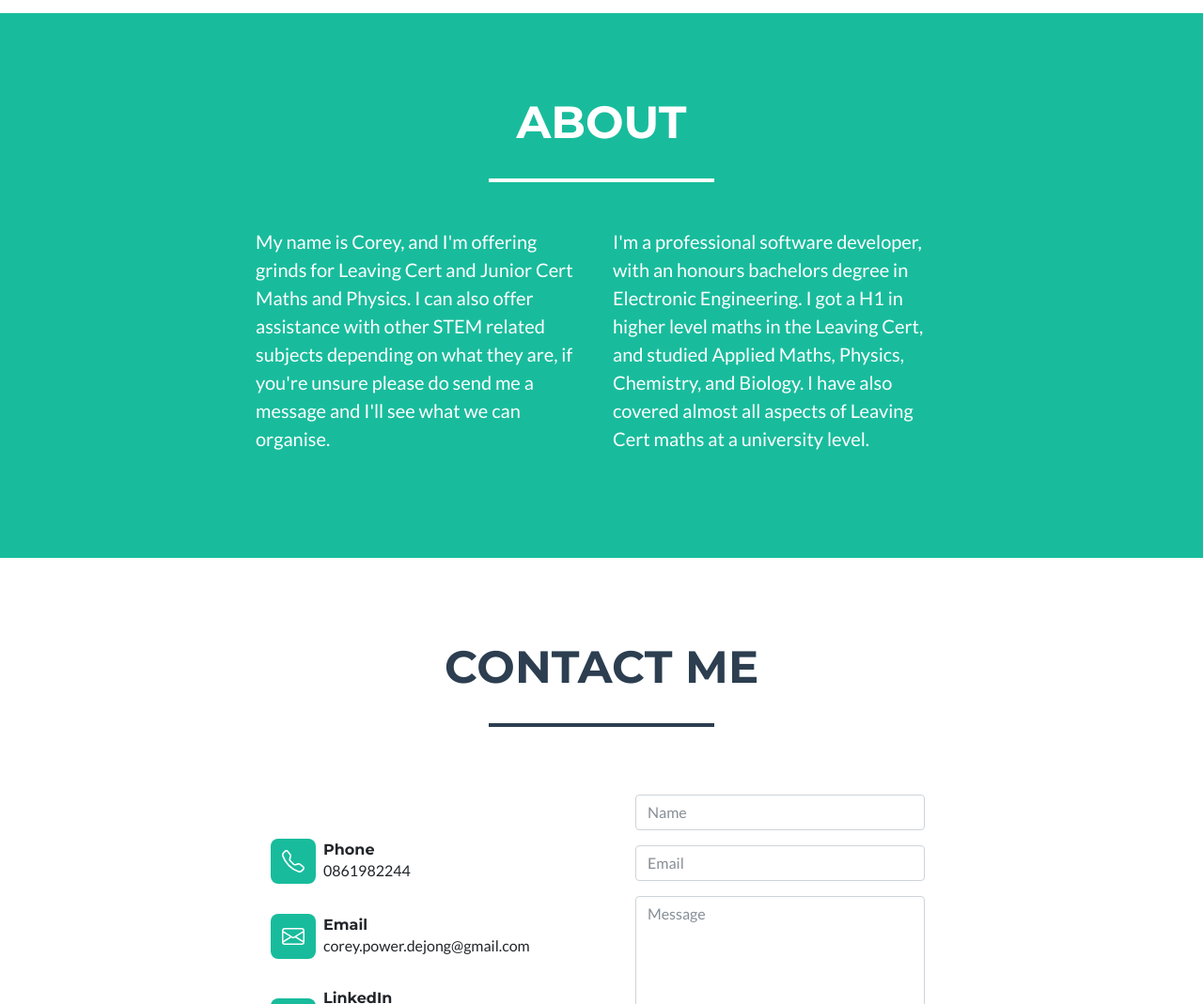
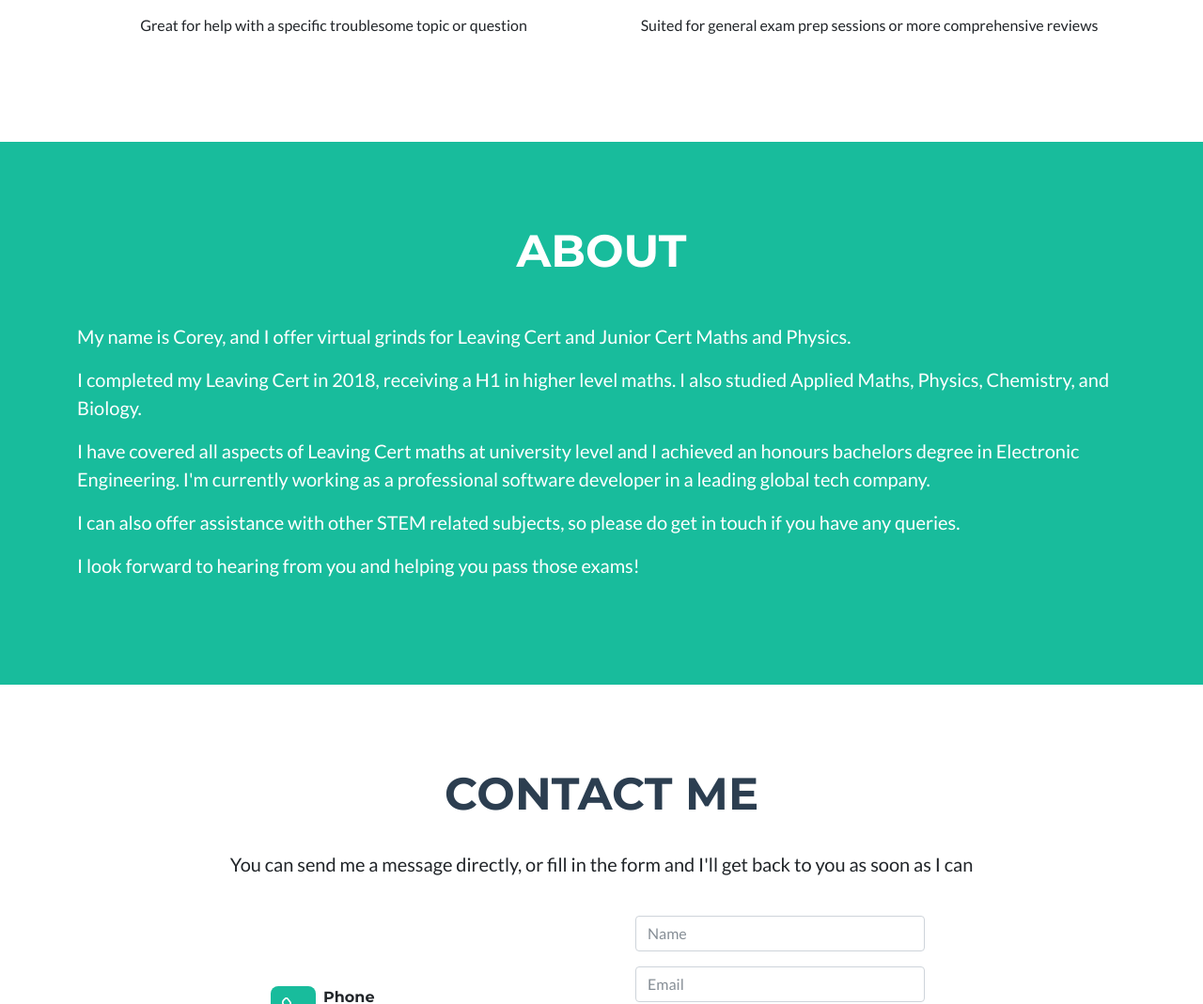
Before and after one commit to coreypowerdejong/coreypowerdejong.github.io, a plain HTML site: page index.html in a window 1280 px wide. Shown: the part 1378-2447 px from the top of the page at 94% size. Drawn offline with nearby package versions, Linux system fonts and the light colour scheme.

Commit message:
Add files via upload

```diff
--- a/index.html
+++ b/index.html
@@ -4,7 +4,7 @@
 <head>
     <meta charset="utf-8">
     <meta name="viewport" content="width=device-width, initial-scale=1.0, shrink-to-fit=no">
-    <title>Home - Brand</title>
+    <title>Corey Power De Jong</title>
     <link rel="stylesheet" href="assets/bootstrap/css/bootstrap.min.css">
     <link rel="stylesheet" href="assets/css/Lato.css">
     <link rel="stylesheet" href="assets/css/Montserrat.css">
@@ -26,14 +26,16 @@
     </nav>
     <header class="text-center text-white bg-primary masthead">
         <div class="container"><img class="img-thumbnail d-block mx-auto mb-5" src="assets/img/IMG_5728.png" width="256">
-            <h1><strong>Maths, Physics, and Programming Tutor</strong></h1><hr class="star-light" />
-            <h2 class="font-weight-light mb-0">Corey Power De Jong</h2>
+            <h1><strong>Do you need help with STEM Junior Cert or Leaving Cert subjects?</strong></h1>
+            <h1><br></h1>
+            <h1 class="font-weight-light mb-0">Corey Power De Jong<br></h1>
+            <h1 class="font-weight-light mb-0"><br></h1>
+            <h2 class="font-weight-light mb-0">Experienced Maths, Physics, and Programming tutor with proven success in helping students pass exams</h2>
         </div>
     </header>
     <section id="portfolio" class="portfolio">
         <div class="container">
             <h2 class="text-uppercase text-center text-secondary">Pricing</h2>
-            <hr class="star-dark mb-5">
             <div class="row">
                 <div class="col-md-6 col-lg-6 text-center">
                     <h1 class="text-secondary">One hour grind</h1>
@@ -51,13 +53,34 @@
     <section class="text-white bg-primary mb-0" id="about" style="background: var(--bs-white);">
         <div class="container">
             <h2 class="text-uppercase text-center text-white">About</h2>
-            <hr class="star-light mb-5">
+            <h2 class="text-uppercase text-center text-white">&nbsp; &nbsp;</h2>
             <div class="row">
-                <div class="col-lg-4 ms-auto">
-                    <p class="lead">My name is Corey, and I'm offering grinds for Leaving Cert and Junior Cert Maths and Physics. I can also offer assistance with other STEM related subjects depending on what they are, if you're unsure please do send me a message and I'll see what we can organise.</p>
-                </div>
-                <div class="col-lg-4 me-auto">
-                    <p class="lead">I'm a professional software developer, with an honours bachelors degree in Electronic Engineering. I got a H1 in higher level maths in the Leaving Cert, and studied Applied Maths, Physics, Chemistry, and Biology. I have also covered almost all aspects of Leaving Cert maths at a university level.</p>
+                <div class="col">
+                    <div class="row">
+                        <div class="col">
+                            <p class="lead">My name is Corey, and I offer virtual grinds for Leaving Cert and Junior Cert Maths and Physics.</p>
+                        </div>
+                    </div>
+                    <div class="row">
+                        <div class="col">
+                            <p class="lead">I completed my Leaving Cert in 2018, receiving a H1 in higher level maths. I also studied Applied Maths, Physics, Chemistry, and Biology.&nbsp;</p>
+                        </div>
+                    </div>
+                    <div class="row">
+                        <div class="col">
+                            <p class="lead">I have covered all aspects of Leaving Cert maths at university level and I achieved an honours bachelors degree in Electronic Engineering. I'm currently working as a professional software developer in a leading global tech company.</p>
+                        </div>
+                    </div>
+                    <div class="row">
+                        <div class="col">
+                            <p class="lead">I can also offer assistance with other STEM related subjects, so please do get in touch if you have any queries.</p>
+                        </div>
+                    </div>
+                    <div class="row">
+                        <div class="col">
+                            <p class="lead">I look forward to hearing from you and helping you pass those exams!</p>
+                        </div>
+                    </div>
                 </div>
             </div>
         </div>
@@ -65,7 +88,8 @@
     <section id="contact">
         <div class="container">
             <h2 class="text-uppercase text-center text-secondary mb-0">Contact Me</h2>
-            <hr class="star-dark mb-5">
+            <h2 class="text-uppercase text-center text-secondary mb-0">&nbsp;&nbsp;</h2>
+            <p class="lead text-center">You can send me a message directly, or fill in the form and I'll get back to you as soon as I can</p>
             <div class="row d-flex justify-content-center">
                 <div class="col-md-6 col-lg-4 col-xl-4">
                     <div class="d-flex flex-column justify-content-center align-items-start h-100">
@@ -99,9 +123,10 @@
                 </div>
                 <div class="col-md-6 col-lg-5 col-xl-4">
                     <div>
-                        <form class="p-3 p-xl-4" method="post">
+                        <form class="p-3 p-xl-4" action="https://formspree.io/f/mpzbonpw" method="post">
                             <div class="mb-3"><input class="form-control" type="text" id="name-1" name="name" placeholder="Name"></div>
                             <div class="mb-3"><input class="form-control" type="email" id="email-1" name="email" placeholder="Email"></div>
+                            <div class="mb-3"><input class="form-control" type="tel" id="tel-1" name="tel" placeholder="Phone Number"></div>
                             <div class="mb-3"><textarea class="form-control" id="message-1" name="message" rows="6" placeholder="Message"></textarea></div>
                             <div><button class="btn btn-primary d-block w-100" type="submit">Send </button></div>
                         </form>
```
